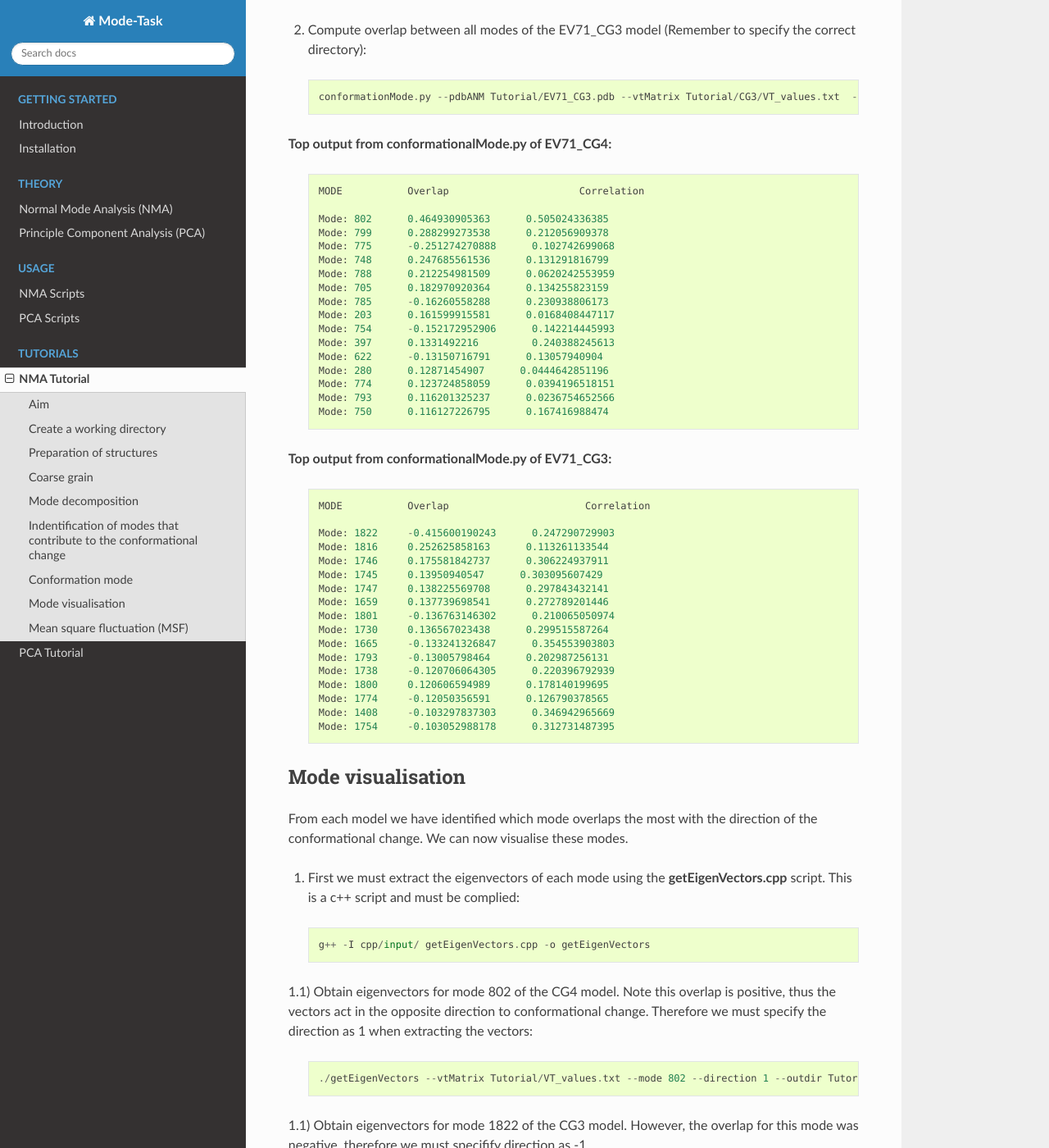
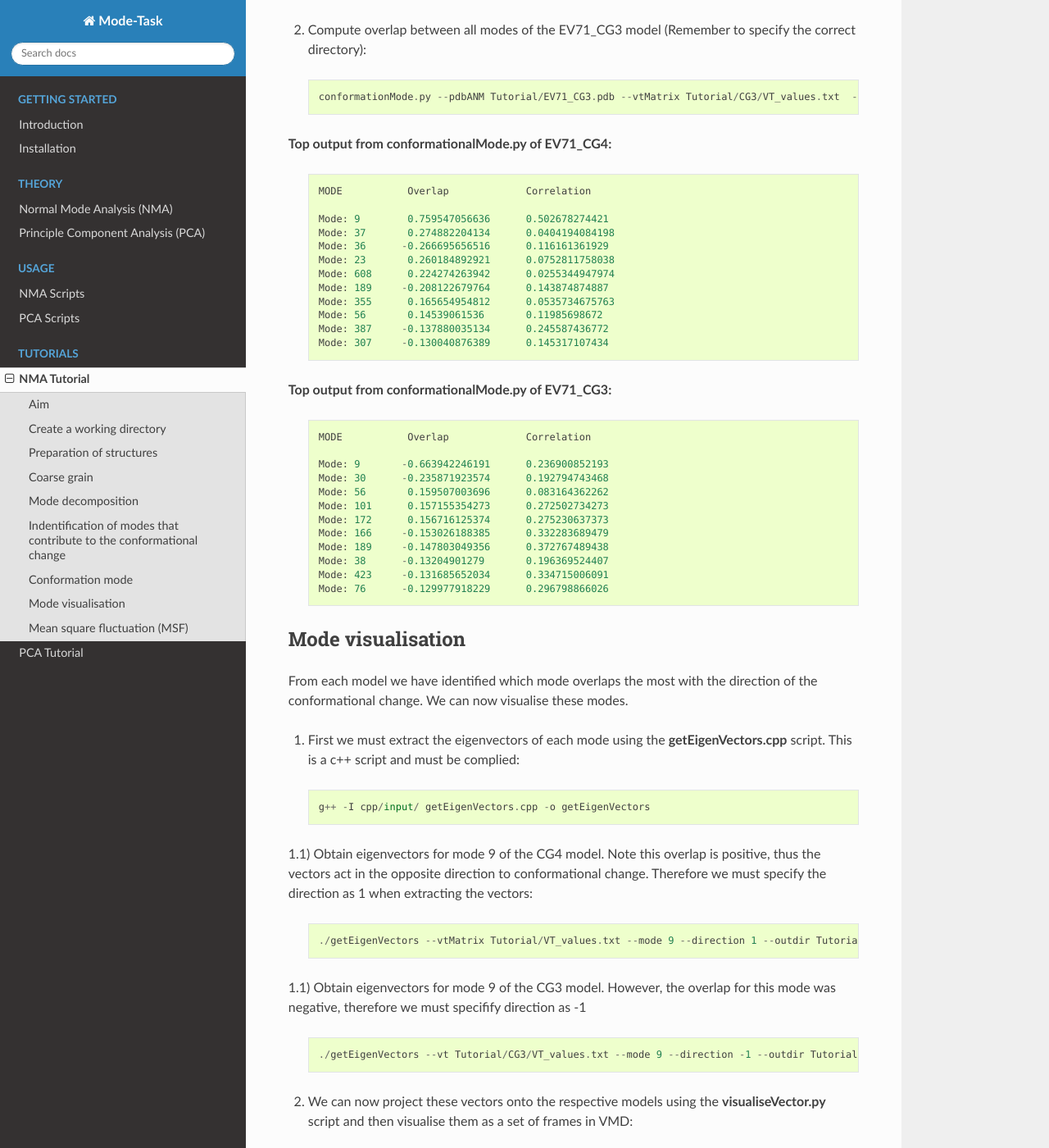
Before and after one commit to RUBi-ZA/MODE-TASK, a Sphinx documentation site: the page built from docs/source/nma_tut.rst, in a window 1280 px wide and 1400 px high, scrolled down 5445 px. Shown: the whole window at 82% size. Built offline with Sphinx 7.4.7 and the Read the Docs theme 2.0.0, drawn with Linux system fonts in a browser that asks for light colours; some of the changed text lies outside the part shown.

Commit message:
Updates NMA documentation

```diff
--- a/docs/source/nma_tut.rst
+++ b/docs/source/nma_tut.rst
@@ -119,7 +119,7 @@ The ANM.cpp script accepts a PDB file and a cutoff distance. The script construc
 
 **Output:**
 
-W_values.txt: A list of 3N eigenvalues the normal modes of the system. Eigenvalues are ordered from fastest to slowest mode.
+W_values.txt: A list of 3N eigenvalues the normal modes of the system. Eigenvalues are ordered from slowest to fastest.
 
 VT_values.txt: A 3Nx3N list of the eigenvectors for each mode. Eigenvectors are printed as a set of rows.
 
@@ -174,7 +174,7 @@ Example of command line output:
 	- Total time: 0:02:0-704
 
 Indentification of modes that contribute to the conformational change
--------------------------------------------------------------------
+-------------------------------------------------------------------------
 
 We have performed ANM on two separate pentamer complexes. From each model we have obtained a set of eigenvalues and eigenvectors corresponding to each normal mode:
 
@@ -220,45 +220,35 @@ A text file with the overlap and correlation of each mode to the conformational
 
  ::
 
-	MODE           Overlap                      Correlation
+	MODE           Overlap             Correlation
 
-	Mode: 802      0.464930905363      0.505024336385
-	Mode: 799      0.288299273538      0.212056909378
-	Mode: 775      -0.251274270888      0.102742699068
-	Mode: 748      0.247685561536      0.131291816799
-	Mode: 788      0.212254981509      0.0620242553959
-	Mode: 705      0.182970920364      0.134255823159
-	Mode: 785      -0.16260558288      0.230938806173
-	Mode: 203      0.161599915581      0.0168408447117
-	Mode: 754      -0.152172952906      0.142214445993
-	Mode: 397      0.1331492216         0.240388245613
-	Mode: 622      -0.13150716791      0.13057940904
-	Mode: 280      0.12871454907      0.0444642851196
-	Mode: 774      0.123724858059      0.0394196518151
-	Mode: 793      0.116201325237      0.0236754652566
-	Mode: 750      0.116127226795      0.167416988474
+	Mode: 9        0.759547056636      0.502678274421
+	Mode: 37       0.274882204134      0.0404194084198
+	Mode: 36      -0.266695656516      0.116161361929
+	Mode: 23       0.260184892921      0.0752811758038
+	Mode: 608      0.224274263942      0.0255344947974
+	Mode: 189     -0.208122679764      0.143874874887
+	Mode: 355      0.165654954812      0.0535734675763
+	Mode: 56       0.14539061536       0.11985698672
+	Mode: 387     -0.137880035134      0.245587436772
+	Mode: 307     -0.130040876389      0.145317107434
 
 **Top output from conformationalMode.py of EV71_CG3:**
 
  ::
 
-	MODE           Overlap                       Correlation
+	MODE           Overlap             Correlation
 
-	Mode: 1822     -0.415600190243      0.247290729903
-	Mode: 1816     0.252625858163      0.113261133544
-	Mode: 1746     0.175581842737      0.306224937911
-	Mode: 1745     0.13950940547      0.303095607429
-	Mode: 1747     0.138225569708      0.297843432141
-	Mode: 1659     0.137739698541      0.272789201446
-	Mode: 1801     -0.136763146302      0.210065050974
-	Mode: 1730     0.136567023438      0.299515587264
-	Mode: 1665     -0.133241326847      0.354553903803
-	Mode: 1793     -0.13005798464      0.202987256131
-	Mode: 1738     -0.120706064305      0.220396792939
-	Mode: 1800     0.120606594989      0.178140199695
-	Mode: 1774     -0.12050356591      0.126790378565
-	Mode: 1408     -0.103297837303      0.346942965669
-	Mode: 1754     -0.103052988178      0.312731487395
+	Mode: 9       -0.663942246191      0.236900852193
+	Mode: 30      -0.235871923574      0.192794743468
+	Mode: 56       0.159507003696      0.083164362262
+	Mode: 101      0.157155354273      0.272502734273
+	Mode: 172      0.156716125374      0.275230637373
+	Mode: 166     -0.153026188385      0.332283689479
+	Mode: 189     -0.147803049356      0.372767489438
+	Mode: 38      -0.13204901279       0.196369524407
+	Mode: 423     -0.131685652034      0.334715006091
+	Mode: 76      -0.129977918229      0.296798866026
 
 Mode visualisation
 -------------------------------
@@ -271,31 +261,31 @@ From each model we have identified which mode overlaps the most with the directi
 
 	g++ -I cpp/input/ getEigenVectors.cpp -o getEigenVectors
 
-1.1)  Obtain eigenvectors for mode 802 of the CG4 model. Note this overlap is positive, thus the vectors act in the opposite direction to conformational change. Therefore we must specify the direction as 1 when extracting the vectors:
+1.1)  Obtain eigenvectors for mode 9 of the CG4 model. Note this overlap is positive, thus the vectors act in the opposite direction to conformational change. Therefore we must specify the direction as 1 when extracting the vectors:
 
  ::
 
-	./getEigenVectors --vtMatrix Tutorial/VT_values.txt --mode 802 --direction 1 --outdir Tutorial/
+	./getEigenVectors --vtMatrix Tutorial/VT_values.txt --mode 9 --direction 1 --outdir Tutorial/
 
-1.1)  Obtain eigenvectors for mode 1822 of the CG3 model. However, the overlap for this mode was negative, therefore we must specifify direction as -1
+1.1)  Obtain eigenvectors for mode 9 of the CG3 model. However, the overlap for this mode was negative, therefore we must specifify direction as -1
 
  ::
 
-	./getEigenVectors --vt Tutorial/CG3/VT_values.txt --mode 1822 --direction -1 --outdir Tutorial/CG3
+	./getEigenVectors --vt Tutorial/CG3/VT_values.txt --mode 9 --direction -1 --outdir Tutorial/CG3
 
 2) We can now project these vectors onto the respective models using the **visualiseVector.py** script and then visualise them as a set of frames in VMD:
 
-2.1) Mode 802 of CG4:
+2.1) Mode 9 of CG4:
 
  ::
 
-	visualiseVector.py --pdb Tutorial/EV71_CG4.pdb --vectorFile Tutorial/EVectors802.txt --mode 802 --outdir Tutorial/ --atomType CB
+	visualiseVector.py --pdb Tutorial/EV71_CG4.pdb --vectorFile Tutorial/EVectors9.txt --mode 9 --outdir Tutorial/ --atomType CB
 
-2.2) Mode 1822 of CG3:
+2.2) Mode 9 of CG3:
 
  ::
 
-	visualiseVector.py --pdb Tutorial/CG3/EV71_CG3.pdb  --vectorFile Tutorial/CG3/EVectors1822.txt --mode 1822 --outdir Tutorial/CG3 --atomType CB
+	visualiseVector.py --pdb Tutorial/CG3/EV71_CG3.pdb  --vectorFile Tutorial/CG3/EVectors9.txt --mode 9 --outdir Tutorial/CG3 --atomType CB
 
 **Output from visualiseVector.py**
 
@@ -309,11 +299,11 @@ The script will produce a folder named VISUALISE. For every mode that you give t
 **Visualising the results in VMD**
 
 1) Open VMD.
-2) To load the VISUAL_802.pdb file click the following tabs: ``File >> New Molecule >> Browse >> Select VISUAL_802.pdb.``
-3) The VISUAL_802.pdb file contains a set of 50 frames of the eigenvectors of mode 802. This can be visualised as a movie by clicking on the Play button. The frame set can also be coloured to the user's desire using the options under the Graphics >> Representations tab.
-4) The VISUAL_ARROWS text file contains a script that can be copied and pasted straight into the Tk Console in VMD: Extensions >> Tk Console
-5) To obtain a clearer observation, change the background to white: Graphics >> Colors >> Categories >> Display >> Names >> Background >> Colors >> White
-6) To obtain only the arrows, delete all frames of the VISUAL_802.pdb molecules: Right click on the number of frames >> Delete frames >> Delete frames 0 to 49.
+2) To load the VISUAL_9.pdb file click the following tabs: ``File >> New Molecule >> Browse >> Select VISUAL_9.pdb.``
+3) The VISUAL_9.pdb file contains a set of 50 frames of the eigenvectors of mode 9. This can be visualised as a movie by clicking on the Play button. The frame set can also be coloured to the user's desire using the options under the ``Graphics >> Representations tab.``
+4) The VISUAL_ARROWS text file contains a script that can be copied and pasted straight into the Tk Console in VMD: ``Extensions >> Tk Console``
+5) To obtain a clearer observation, change the background to white: ``Graphics >> Colors >> Categories >> Display >> Names >> Background >> Colors >> White``
+6) To obtain only the arrows, delete all frames of the VISUAL_9.pdb molecules: ``Right click on the number of frames >> Delete frames >> Delete frames 0 to 49``
 
 
 Mean square fluctuation (MSF)
@@ -330,34 +320,34 @@ The script also allows for comparison of MSF obtained from modes of different mo
 In this toturial we will analyse the MSF between EV71_CG4 and EV71_CG3.
 
 
-1) First we will calculate the MSF of the CG4 model. We will calculate the overall MSF and the MSF for the mode 802.
+1) First we will calculate the MSF of the CG4 model. We will calculate the overall MSF and the MSF for the mode 9.
 
  ::
 
-	meanSquareFluctuation.py --pdb Tutorial/EV71_CG4.pdb --pdbConf2 Tutorial/EV71_CG3.pdb --firstMode 802 --lastMode 802 --wMatrix Tutorial/W_values.txt --vtMatrix Tutorial/VT_values.txt --outdir Tutorial/ --atomType CB
+	meanSquareFluctuation.py --pdb Tutorial/EV71_CG4.pdb --pdbConf2 Tutorial/EV71_CG3.pdb --firstMode 9 --lastMode 9 --wMatrix Tutorial/W_values.txt --vtMatrix Tutorial/VT_values.txt --outdir Tutorial/ --atomType CB
 
-2) Next, we will calculate the MSF of the CG3 model. We will calculate the overall MSF and the MSF for mode 1822
+2) Next, we will calculate the MSF of the CG3 model. We will calculate the overall MSF and the MSF for mode 9
 
  ::
 
-	meanSquareFluctuation.py --pdb Tutorial/EV71_CG3.pdb --pdbConf2 Tutorial/EV71_CG4.pdb --firstMode 1822 --lastMode 1822 --wMatrix Tutorial/CG3/W_values.txt --vtMatrix Tutorial/CG3/VT_values.txt --outdir Tutorial/CG3/ --atomType CB
+	meanSquareFluctuation.py --pdb Tutorial/EV71_CG3.pdb --pdbConf2 Tutorial/EV71_CG4.pdb --firstMode 9 --lastMode 9 --wMatrix Tutorial/CG3/W_values.txt --vtMatrix Tutorial/CG3/VT_values.txt --outdir Tutorial/CG3/ --atomType CB
 
 
 **Output for Model CG4:**
 
 **1) EV71_msf.txt:** Text file of the overall MSF values for all residues
 
-**2) EV71_msfModes802_802.txt:** MSF for all residues for mode 802
+**2) EV71_msfModes9_9.txt:** MSF for all residues for mode 9
 
 **3) EV71CommonResidues_msf.txt:** Overal MSF for residues common between CG4 and CG3.
 
-**4) EV71_CommonResidues_msfModes802_802.txt:** MSF for residues common between CG4 and CG3 calculated for mode 802
+**4) EV71_CommonResidues_msfModes9_9.txt:** MSF for residues common between CG4 and CG3 calculated for mode 9
 output for Model CG3:
 
 **1) EV71_msf.txt:** Text file of the overall MSF values for all residues
 
-**2) EV71_msfModes1822_1822.txt:** MSF for all residues for mode 1822
+**2) EV71_msfModes9_9.txt:** MSF for all residues for mode 9
 
 **3) EV71CommonResidues_msf.txt:** overal MSF for residues common between CG3 and CG4.
 
-**4) EV71_CommonResidues_msfModes1822_1822.txt:** MSF for residues common between CG3 and CG3 calculated for mode 1822
+**4) EV71_CommonResidues_msfModes9_9.txt:** MSF for residues common between CG3 and CG3 calculated for mode 9
```
Also changed, not shown: other parts of docs/source/nma_tut.rst (+3 -3 lines), docs/source/nma_use.rst (+19 -20 lines).
